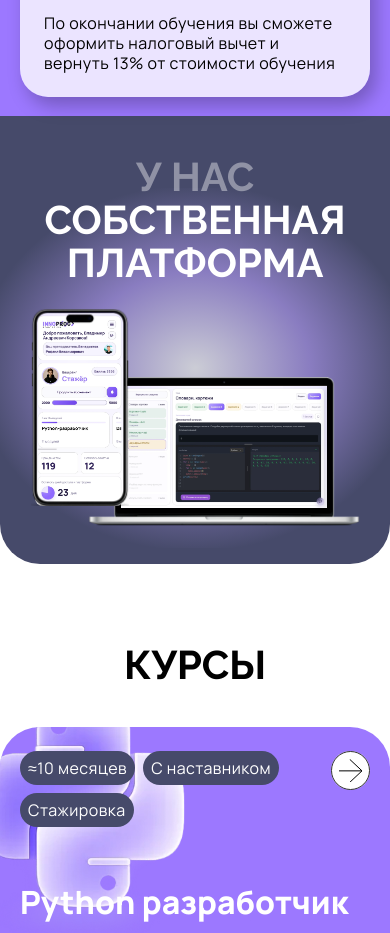
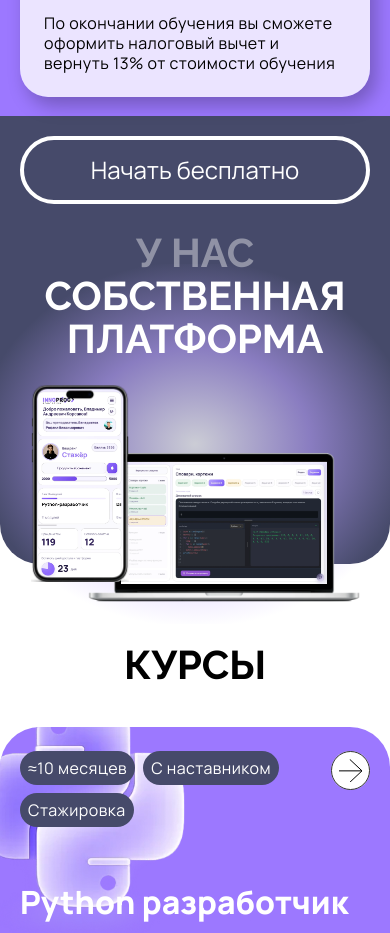
Before and after one commit to rafailvv/innoprog-website, a React (Vite) app: page / in a window 390 px wide. Shown: the part 2100-3033 px from the top of the page. Built offline with nearby package versions, Linux system fonts and the light colour scheme.

Commit message:
Add mobile free start button before platform

```diff
--- a/src/app/App.tsx
+++ b/src/app/App.tsx
@@ -546,7 +546,7 @@ export default function App() {
       return;
     }
 
-    if (text.includes("начать обучение")) {
+    if (text.includes("начать обучение") || text.includes("начать бесплатно")) {
       scrollToDesignY(activeScrollTargets.directions);
       return;
     }
--- a/src/app/mobileLayout.ts
+++ b/src/app/mobileLayout.ts
@@ -5,7 +5,7 @@ export const MOBILE_FEATURES_BG_TOP = 701;
 export const MOBILE_FEATURES_BG_HEIGHT = 1515;
 export const MOBILE_PLATFORM_TOP = MOBILE_FEATURES_BG_TOP + MOBILE_FEATURES_BG_HEIGHT;
 export const MOBILE_PLATFORM_HEIGHT = 448;
-export const MOBILE_PLATFORM_CONTENT_TOP = MOBILE_PLATFORM_TOP + 40;
+export const MOBILE_PLATFORM_CONTENT_TOP = MOBILE_PLATFORM_TOP + 116;
 export const MOBILE_NEXT_SECTIONS_TOP = MOBILE_PLATFORM_TOP + 528;
 
 export const MOBILE_SCROLL_TARGETS = {
--- a/src/imports/MainScreenMobile/MainScreenMobile.tsx
+++ b/src/imports/MainScreenMobile/MainScreenMobile.tsx
@@ -476,6 +476,14 @@ function Frame147() {
   );
 }
 
+function MobilePlatformStartButton() {
+  return (
+    <button className="-translate-x-1/2 absolute bg-transparent border-[4px] border-white content-stretch cursor-pointer flex h-[68px] items-center justify-center left-1/2 px-[24px] py-[16px] rounded-[40px] w-[350px]" data-name="кнопки пд" style={{ top: MOBILE_PLATFORM_TOP + 20 }} type="button">
+      <p className="font-['Manrope:Regular',sans-serif] font-normal leading-[30px] relative shrink-0 text-[24px] text-white whitespace-nowrap">Начать бесплатно</p>
+    </button>
+  );
+}
+
 function Frame7() {
   return (
     <div className="bg-[#464a6a] content-stretch flex items-center justify-center p-[8px] relative rounded-[32px] shrink-0">
@@ -2941,6 +2949,7 @@ export default function Component() {
       <Frame194 />
       <div className="absolute bg-[#9c78ff] left-0 w-[390px]" style={{ height: MOBILE_FEATURES_BG_HEIGHT, top: MOBILE_FEATURES_BG_TOP }} />
       <Frame145 />
+      <MobilePlatformStartButton />
       <Frame147 />
       <Frame173 />
       <div className="absolute h-[410px] left-[-57px] top-[330px] w-[490px]" data-name="IMG_2949 1">
```
